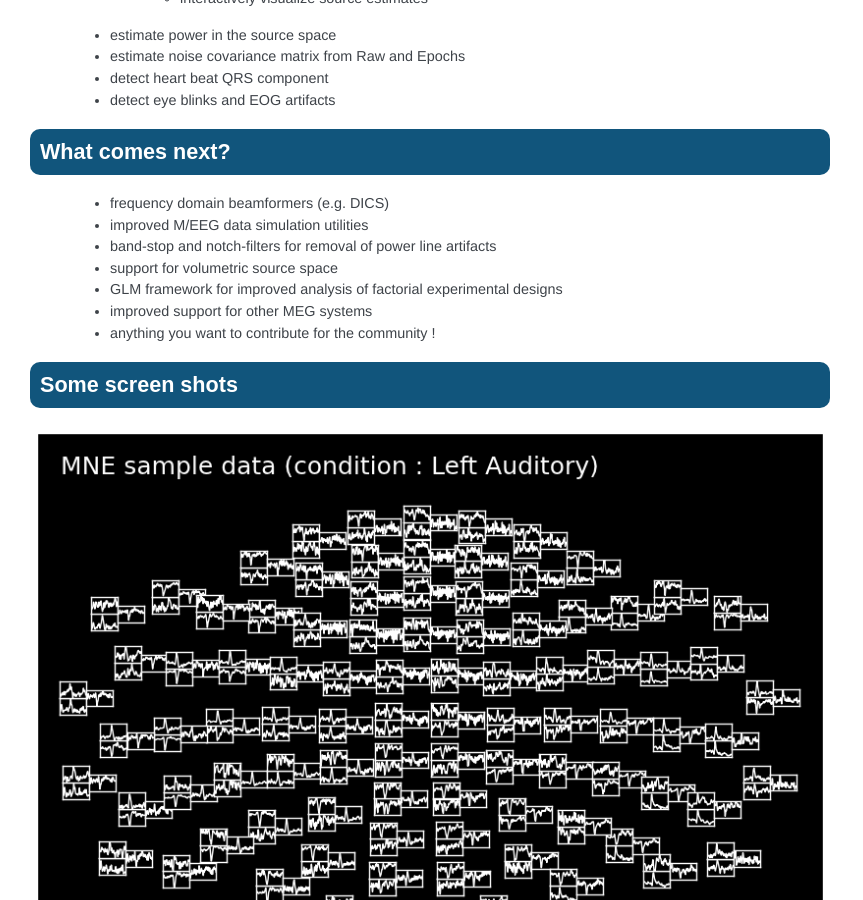
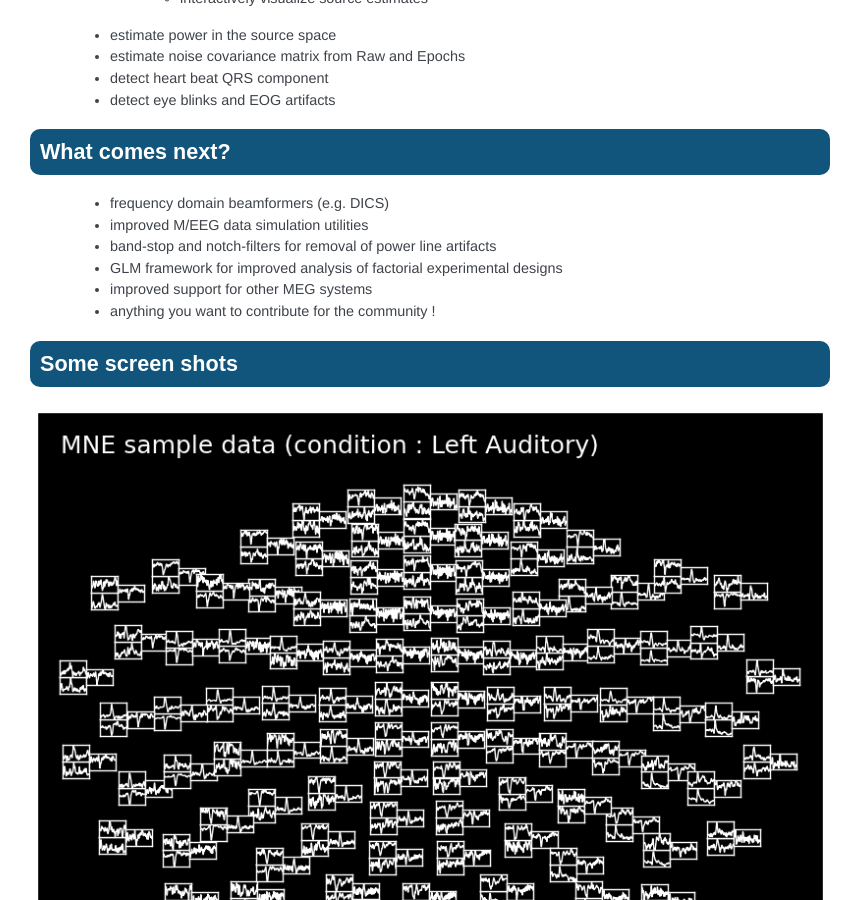
Before and after one commit to dengemann/mne-python-intro, a Sphinx documentation site: the page built from source/index.rst, in a window 1280 px wide and 900 px high, scrolled down 7025 px. Shown: the whole window, without its empty margins (0-863 px from the left). Built offline with Sphinx 7.4.7, drawn with Linux system fonts in a browser that asks for light colours; formulas are drawn with MathJax 3.

Commit message:
ERRATA: volumetric source space

```diff
--- a/source/index.rst
+++ b/source/index.rst
@@ -284,7 +284,6 @@ What comes next?
     - frequency domain beamformers (e.g. DICS)
     - improved M/EEG data simulation utilities
     - band-stop and notch-filters for removal of power line artifacts
-    - support for volumetric source space
     - GLM framework for improved analysis of factorial experimental designs
     - improved support for other MEG systems
     - anything you want to contribute for the community !
```
